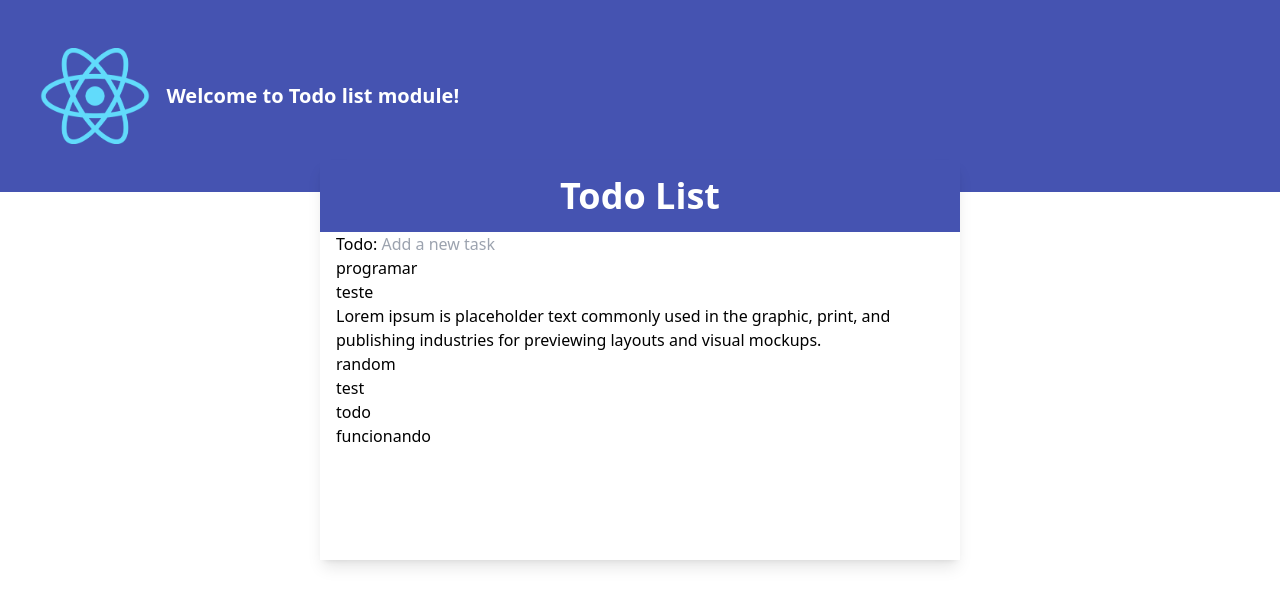
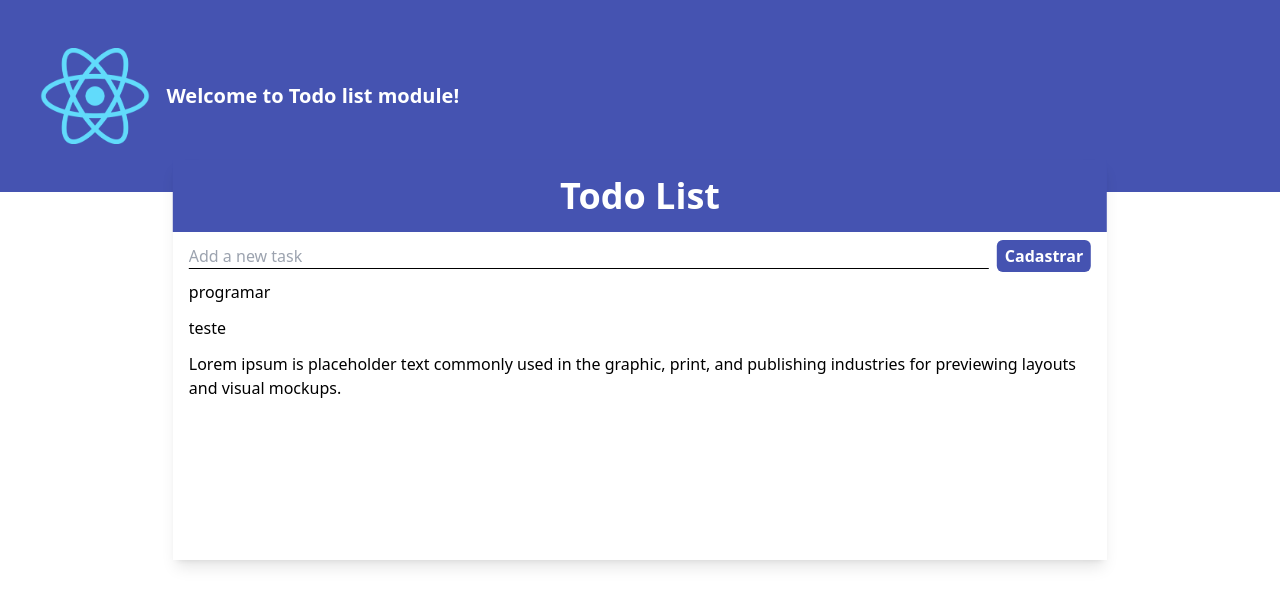
Before and after one commit to moisesmelllo/todo-next, a Next.js app: page / in a window 1280 px wide. Shown: the top 606 px of the page. Built offline with nearby package versions, Linux system fonts and the light colour scheme; data requests are answered from the project's data file.

Commit message:
fixing bugs

```diff
--- a/db.json
+++ b/db.json
@@ -11,22 +11,6 @@
     {
       "id": 3,
       "todo": "Lorem ipsum is placeholder text commonly used in the graphic, print, and publishing industries for previewing layouts and visual mockups."
-    },
-    {
-      "id": "mGWBDPLU",
-      "todo": "random"
-    },
-    {
-      "id": "Tag5jElS",
-      "todo": "test"
-    },
-    {
-      "id": "xU1DlAIb",
-      "todo": "todo"
-    },
-    {
-      "id": "wvW0Csvt",
-      "todo": "funcionando"
     }
   ]
 }
--- a/src/components/Form.jsx
+++ b/src/components/Form.jsx
@@ -21,9 +21,8 @@ const Form = () => {
   }
 
   return (
-    <form onSubmit={handleSubmit} className="px-4">
-      <label>
-        <span>Todo: </span>
+    <form onSubmit={handleSubmit} className="px-4 mt-2 flex items-center justify-between">
+      <label className="flex items-center space-x-2 mr-2">
         <input
           type="text"
           name="todo"
@@ -31,8 +30,11 @@ const Form = () => {
           placeholder="Add a new task"
           value={todo}
           onChange={(e) => setTodo(e.target.value)}
+          className="border-b outline-none border-black
+          sm:w-[400px] md:w-[600px] xl:w-[800px]"
         />
       </label>
+      <button className="bg-[#4553B1] rounded-md py-1 px-2 text-white font-semibold">Cadastrar</button>
     </form>
   )
 }
--- a/src/components/Todos.jsx
+++ b/src/components/Todos.jsx
@@ -1,8 +1,8 @@
 const Todos = ({post}) => {
   return (
-      <p>
+      <div className="py-1 my-1">
           {post.todo}
-      </p>
+      </div>
   )
 }
 
```
Also changed, not shown: 1 other file (tests, documents, lock files or other folders).
